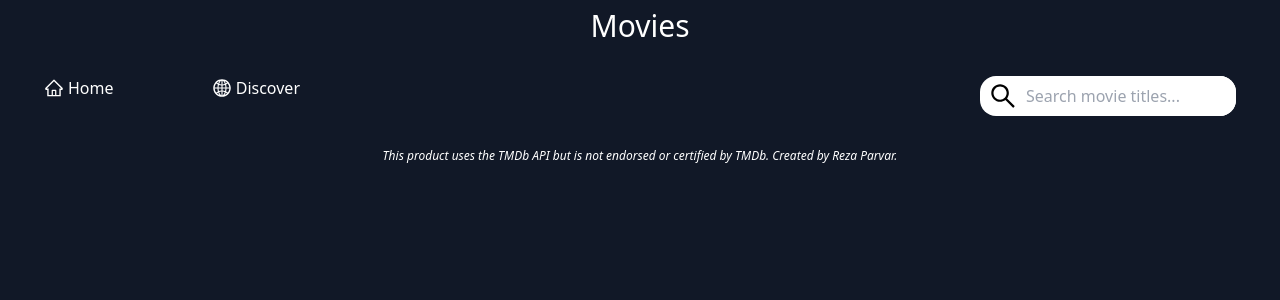
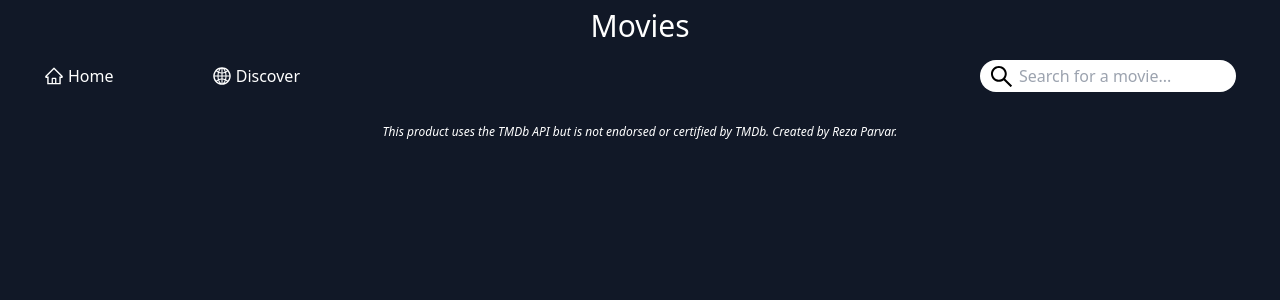
Before and after one commit to parvaritoz/movie-app, a Next.js app: page /discover in a window 1280 px wide. Shown: the top 300 px of the page. Built offline with nearby package versions, Linux system fonts and the light colour scheme.

Commit message:
Added a search component

```diff
--- a/components/Search.tsx
+++ b/components/Search.tsx
@@ -1,19 +1,40 @@
+import { useState } from "react";
+import { useRouter } from "next/router";
+import { AiOutlineSearch } from "react-icons/ai";
 import Link from "next/link";
-import React from "react";
-import { AiOutlineSearch } from "react-icons/ai";
 
 export default function Search() {
+  const [query, setQuery] = useState("");
+  const router = useRouter();
+
+  const handleChange = (event: React.ChangeEvent<HTMLInputElement>) => {
+    setQuery(event.target.value);
+  };
+
+  const handleSubmit = async (event: React.FormEvent<HTMLFormElement>) => {
+    event.preventDefault();
+
+    if (query.trim() === "") {
+      return;
+    }
+
+    await router.push(`/search?query=${encodeURIComponent(query)}`);
+  };
+
   return (
-    <div className="rounded-2xl bg-white mt-4">
-      <div className="flex flex-row items-center">
-        <Link href={""}>
-          <AiOutlineSearch size={30} className="ml-2" />
+    <div className="rounded-2xl bg-white mt-4 md:mt-0">
+      <form className="flex flex-row items-center" onSubmit={handleSubmit}>
+        <Link href="/search">
+          <AiOutlineSearch size={27} className="ml-2" type={"submit"} />
         </Link>
         <input
-          className="w-full rounded-2xl p-2 outline-none"
-          placeholder="Search movie titles..."
+          type="text"
+          value={query}
+          onChange={handleChange}
+          className="rounded-2xl p-1 outline-none w-[82%]"
+          placeholder="Search for a movie..."
         />
-      </div>
+      </form>
     </div>
   );
 }
```
